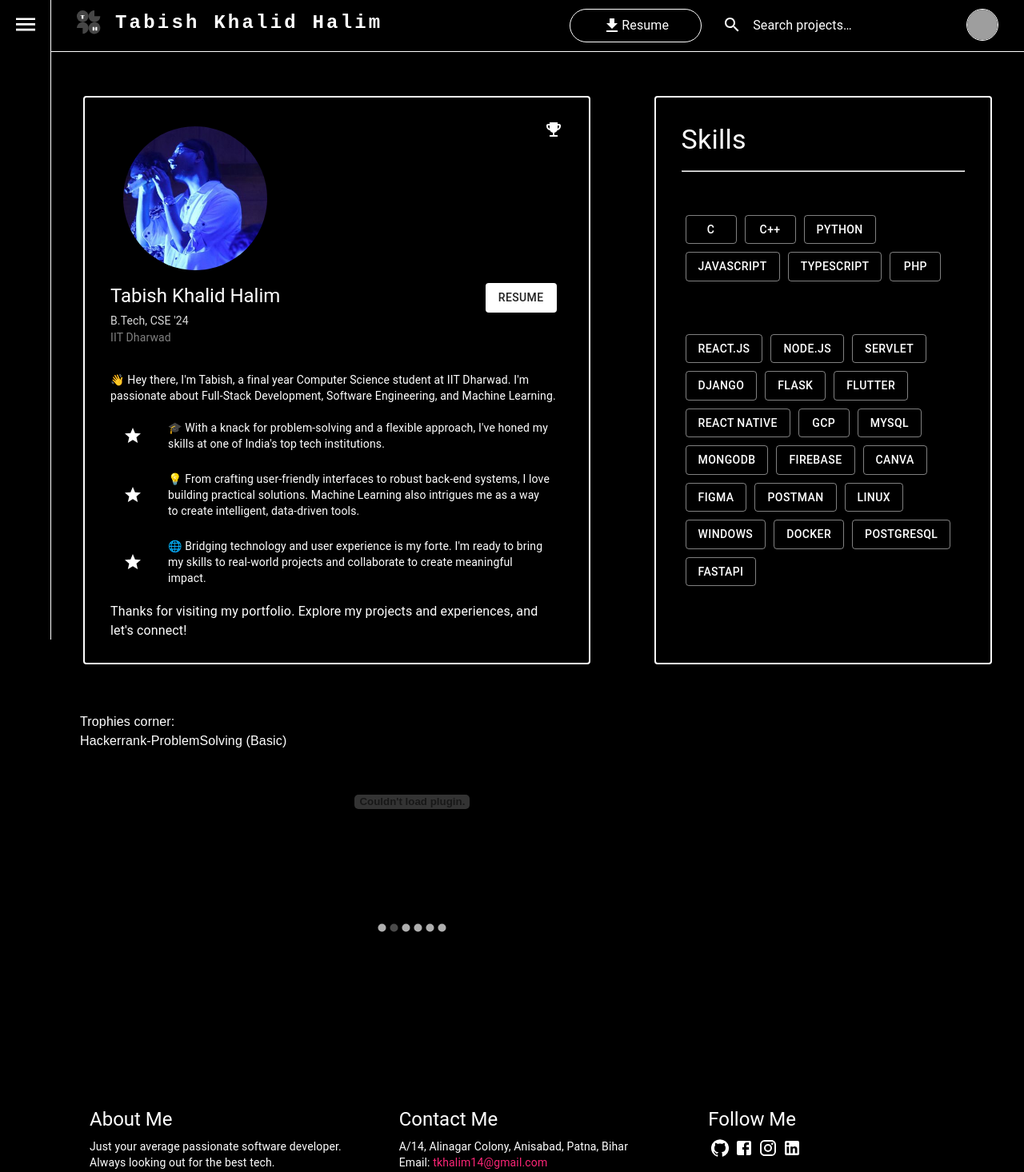
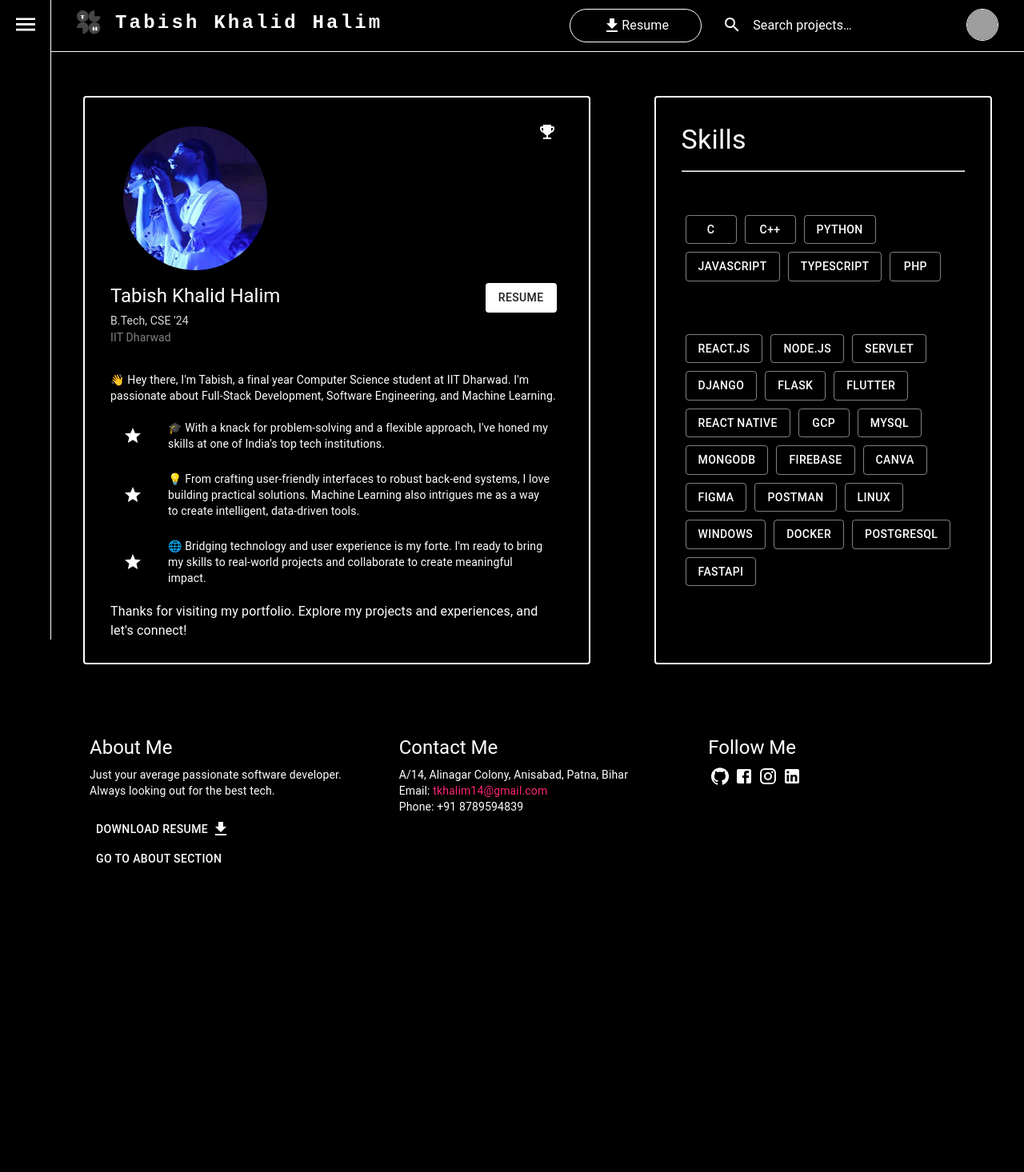
Before and after one commit to tkhalim14/portfolio, a React app: page /#/About in a window 1280 px wide. Shown: the top 1466 px of the page at 80% size. After the commit the page ends 1140 px from the top, so only its background shows below. Built offline with nearby package versions, Linux system fonts and the light colour scheme; grey boxes are pictures that could not be loaded; a web font is replaced by a local one.

Commit message:
added trophies modal

```diff
--- a/src/Components/Carousel/index.js
+++ b/src/Components/Carousel/index.js
@@ -1,14 +1,14 @@
 import Carousel from 'react-material-ui-carousel';
 import React from 'react';
 
-const CarouselComponent = ({index, updateIndex, items, renderItems: Items, height='auto', width='100%'}) => {
+const CarouselComponent = ({index, updateIndex, items, renderItems: Items, height='auto', width='100%', marginBottom="10rem"}) => {
     const [showNav, setShowNav] = React.useState(false);
     if(index===undefined){
       index=0;
       updateIndex = () => {}
     }
     return (
-        <div style={{ width: width, height: '100%', marginBottom: '10rem'}} onMouseEnter={() => setShowNav(true)} onMouseLeave={() => setShowNav(false)}>
+        <div style={{ width: width, height: '100%', marginBottom: marginBottom}} onMouseEnter={() => setShowNav(true)} onMouseLeave={() => setShowNav(false)}>
           <Carousel
             sx={{ zIndex:0, height: height, width: width }}
             animation={"slide"}
--- a/src/Components/Modal/index.js
+++ b/src/Components/Modal/index.js
@@ -6,9 +6,8 @@
   DialogContent,
   DialogTitle,
   IconButton,
-  Typography,
 } from "@mui/material";
-import { Close } from "@mui/icons-material";
+import { Clear } from "@mui/icons-material";
 
 const ModalComponent = ({
   open,
@@ -21,15 +20,24 @@
 }) => {
   return (
     <Dialog
+      fullWidth
       open={open}
       onClose={onClose}
-      sx={sx}
+      sx={{
+        ...sx,
+        '& .MuiDialog-paper': {
+          border: "1px solid #FFF",
+        }
+      }}
       maxWidth={'lg'}
+      keepMounted
     >
-      <Box sx={{display: 'flex', flexDirection: 'row', justifyContent: 'space-around'}}>
-        <DialogTitle>{title}</DialogTitle>
-        <IconButton onClick={onClose}>
-          {CloseButton? <CloseButton/>:<Close/>}
+      <Box sx={{display: 'flex', flexDirection: 'row', justifyContent: 'space-between'}}>
+        <DialogTitle>
+          {title}
+        </DialogTitle>
+        <IconButton onClick={onClose} color="secondary" sx={{padding: 2.5}}>
+          {CloseButton?<CloseButton/>:<Clear/>}
         </IconButton>
       </Box>
       <DialogContent>
--- a/src/Pages/AboutMe/index.js
+++ b/src/Pages/AboutMe/index.js
@@ -1,6 +1,5 @@
 import * as React from 'react';
 import LazyLoad from 'react-lazy-load';
-import { Link, useLocation } from 'react-router-dom';
 import {
   Avatar,
   Grow,
@@ -16,7 +15,8 @@
   Card,
   Grid,
   Box,
-  Tooltip
+  Tooltip,
+  IconButton
 } from '@mui/material';
 import { EmojiEvents, Star } from '@mui/icons-material';
 import ProfileImg from '../../Components/Media/AboutDP.jpg';
@@ -25,12 +25,13 @@
 import './index.css';
 import { certificates, programmingLanguages , tools } from './constants';
 import Carousel from '../../Components/Carousel/index';
+import ModalComponent from '../../Components/Modal/index.js';
 
 const Item = (props) => {
   return (
-      <div style={{padding: '2rem', display:'flex', flexDirection: 'row', justifyContent:'center'}}>
+      <div style={{display:'flex', flexDirection: 'row', justifyContent:'center'}}>
           <div>
-            <embed src={props.item.url} style={{width: '16rem',height: '12rem'}}></embed>
+            <embed src={props.item.url} style={{width: '36vw', height: '66vh'}}></embed>
           </div>
       </div>
   );
@@ -39,24 +40,21 @@
 const About = () => {
 
   const [carouselIndex, setCarouselIndex] = React.useState(0);
-  const location = useLocation();
-
-  function scrollToTargetAdjusted(element){
-    window.scrollTo({
-         top: element.getBoundingClientRect().top + window.scrollY - 100,
-         behavior: "smooth"
-    });
-}
-
-  React.useEffect(()=>{
-    const element = document.getElementById(location.state?.goto);
-    if(element){
-      scrollToTargetAdjusted(element);
-    }
-  },[location]);
+  const [ modalBool, setModalBool ] = React.useState(false);
 
     return (
       <>
+      <ModalComponent
+        title="My Trophies"
+        open={modalBool}
+        onClose={() => setModalBool(false)}
+      >
+
+        <Carousel index={carouselIndex} updateIndex={setCarouselIndex} items={certificates} renderItems={Item} marginBottom={0}/>
+        <Box>
+          {certificates[carouselIndex]['name']}
+        </Box>
+      </ModalComponent>
       <div>
           <Box sx={{ display:'flex', justifyContent:'space-evenly', flexDirection: { xs: "column", md: "row" }}}>
             <Box sx={{ flex: 3, display:'flex', justifyContent:'center', padding: 5}}>
@@ -72,9 +70,9 @@
                           </Typography>
                           <Typography variant='h4' component={"div"}>
                             <Tooltip title="View Trophies">
-                              <Link state={{ goto: "trophies" }}>
+                              <IconButton onClick={() => setModalBool(true)}>
                                 <EmojiEvents color="secondary"/>
-                              </Link>
+                              </IconButton>
                             </Tooltip>
                           </Typography>
                         </Box>
@@ -164,15 +162,6 @@
             </Box>
           </Box>
       </div>
-      <div style={{display:'flex', flexDirection: 'row', justifyContent:'flex-start', padding: 4}}>
-        <div style={{padding: '1rem 2rem'}}>
-          <div className='home-heading' style={{color: colors[2]}}>
-            <label id="trophies">Trophies corner:</label> <br/>
-            {certificates[carouselIndex]['name']}
-          </div>
-        </div>
-        <Carousel index={carouselIndex} updateIndex={setCarouselIndex} items={certificates} renderItems={Item} width={250}/>
-      </div>
       </>
     );
   }
--- a/src/Pages/Projects/index.js
+++ b/src/Pages/Projects/index.js
@@ -52,16 +52,19 @@
 
   const location = useLocation();
 
+  function scrollToTargetAdjusted(element){
+    window.scrollTo({
+         top: element.getBoundingClientRect().top + window.scrollY - 120,
+         behavior: "smooth"
+    });
+  }
+
   React.useEffect(()=>{
-    if(location.state){
-      const element = document.getElementById(location.state.goto);
-      if (element) {
-        // 👇 Will scroll smoothly to the top of the next section
-        element.scrollIntoView({ behavior: 'smooth' });
-        handleEnter(location.state.goto);
-      }
+    const element = document.getElementById(location.state?.goto);
+    if(element){
+      scrollToTargetAdjusted(element);
     }
-  }, [location, handleEnter]);
+  },[location, handleEnter]);
 
   return (
     <React.Fragment>
@@ -113,9 +116,7 @@
                     handleEnter(element['name'])
                   }}
                 >
-                  <div id={(element['name'])} style={{marginTop: '-8rem', position:'absolute' }}>
-                  </div>
-                  <Typography variant="h5" color={colors[2]}>
+                  <Typography variant="h5" color={colors[2]} id={(element['name'])}>
                     {element['name']}
                     <span style={{display:'in-line', color:'orange'}}>
                       &nbsp;&nbsp;&nbsp;
```
